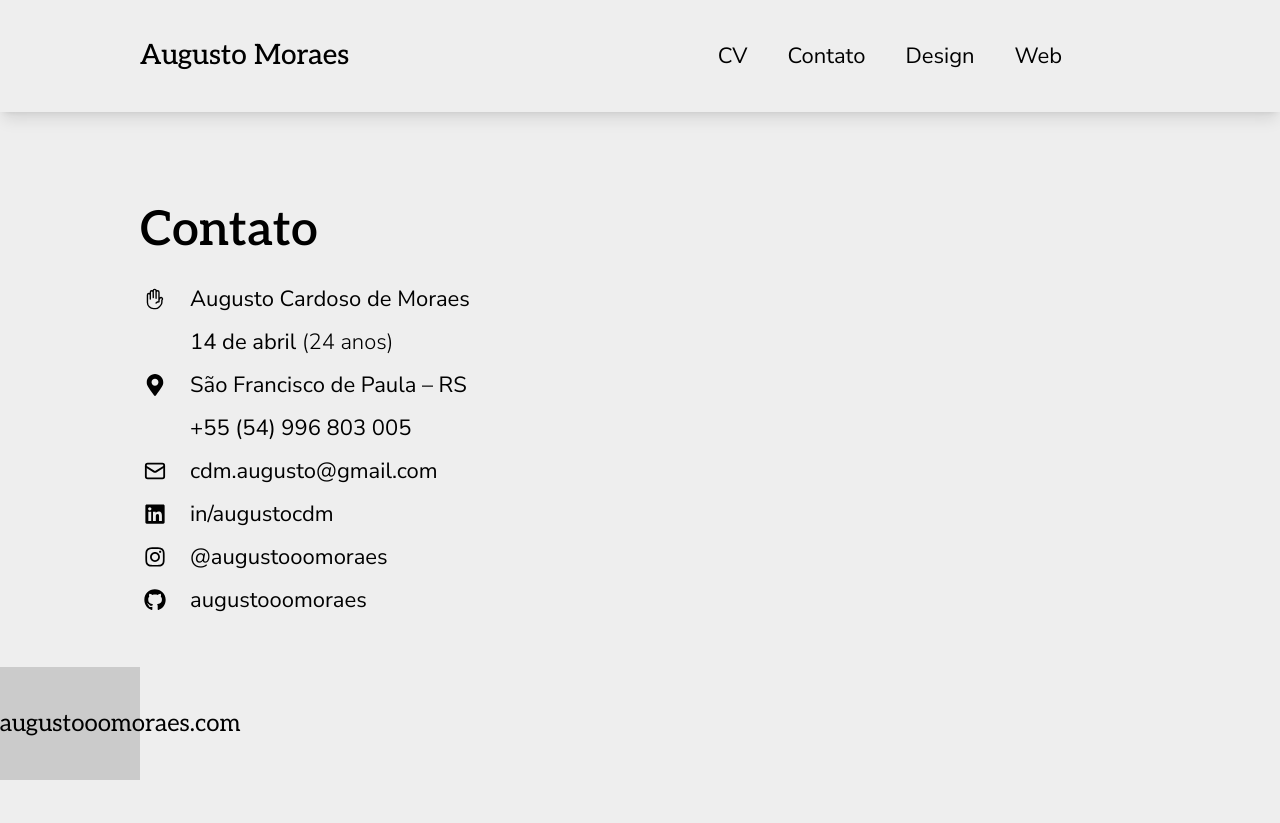
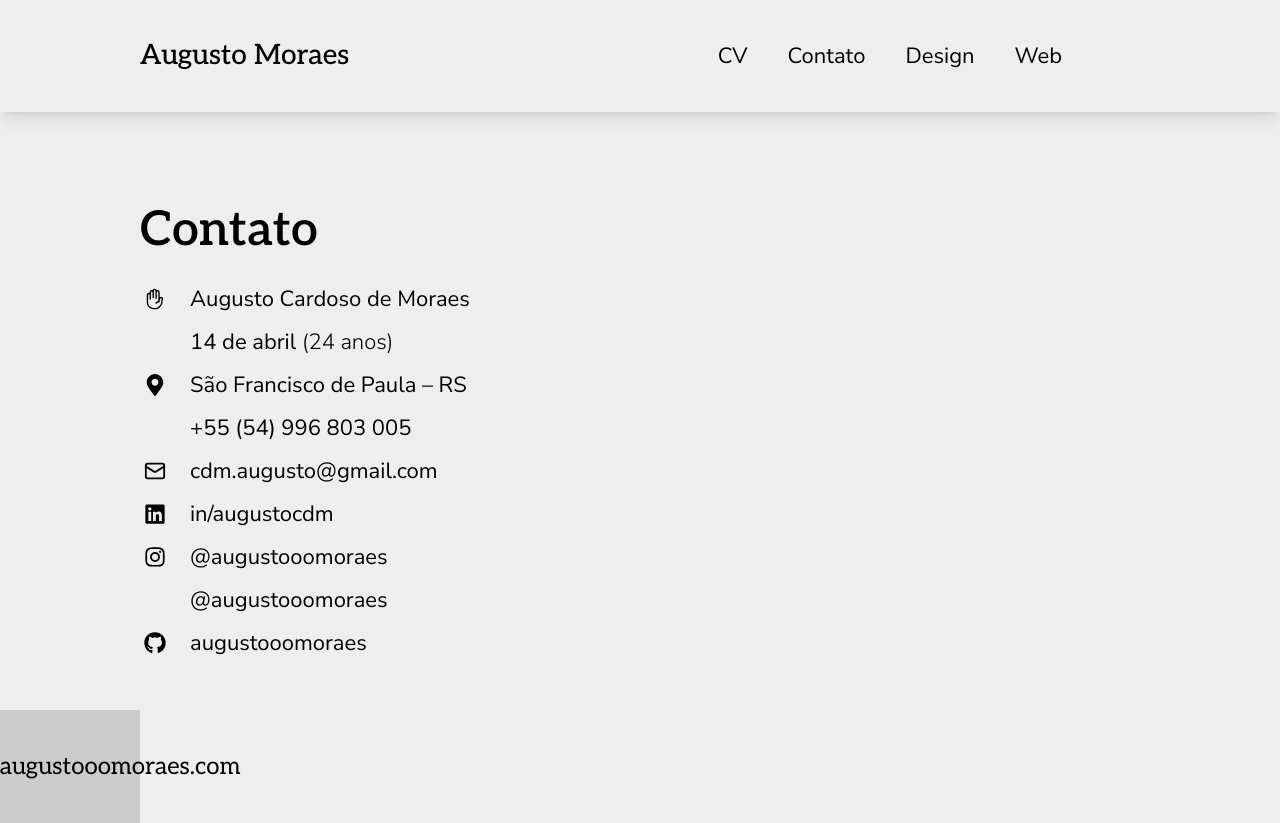
Before and after one commit to augustooomoraes/pp-portfolio-page, a Next.js app: page /contact in a window 1280 px wide. Before the commit the page ends 800 px from the top, so only its background shows below. Built offline with nearby package versions, Linux system fonts and the light colour scheme; some icons are missing.

Commit message:
add youtube channel link on /contact

```diff
--- a/src/app/ui/components/contact-link.tsx
+++ b/src/app/ui/components/contact-link.tsx
@@ -1,7 +1,7 @@
 import { JSX } from "react";
 import { IconType } from "react-icons";
 import { FaGithub, FaInstagram, FaLinkedin, FaMapMarkerAlt } from "react-icons/fa";
-import { FaCakeCandles, FaFigma, FaWhatsapp } from "react-icons/fa6";
+import { FaCakeCandles, FaFigma, FaWhatsapp, FaYoutube } from "react-icons/fa6";
 import { HiOutlineHandRaised } from "react-icons/hi2";
 import { LuMail } from "react-icons/lu";
 
@@ -96,6 +96,11 @@ export const links: ButtonType[] = [
     title: <span>@augustooo&shy;moraes</span>,
   },
   {
+    icon: FaYoutube,
+    url: "https://www.youtube.com/@augustooomoraes",
+    title: <span>@augustooo&shy;moraes</span>,
+  },
+  {
     icon: FaGithub,
     url: "https://github.com/augustooomoraes",
     title: <span>augustooo&shy;moraes</span>,
```
